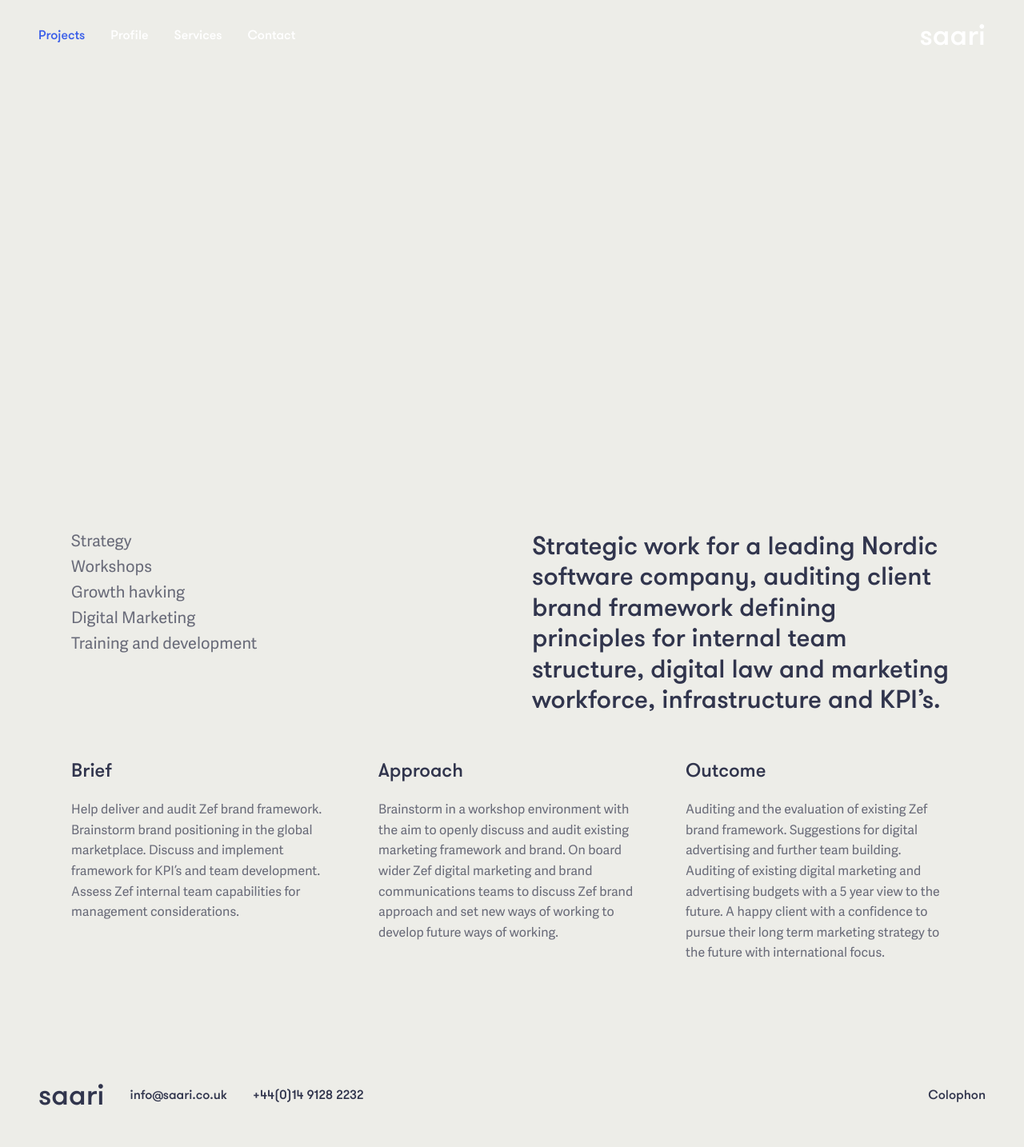
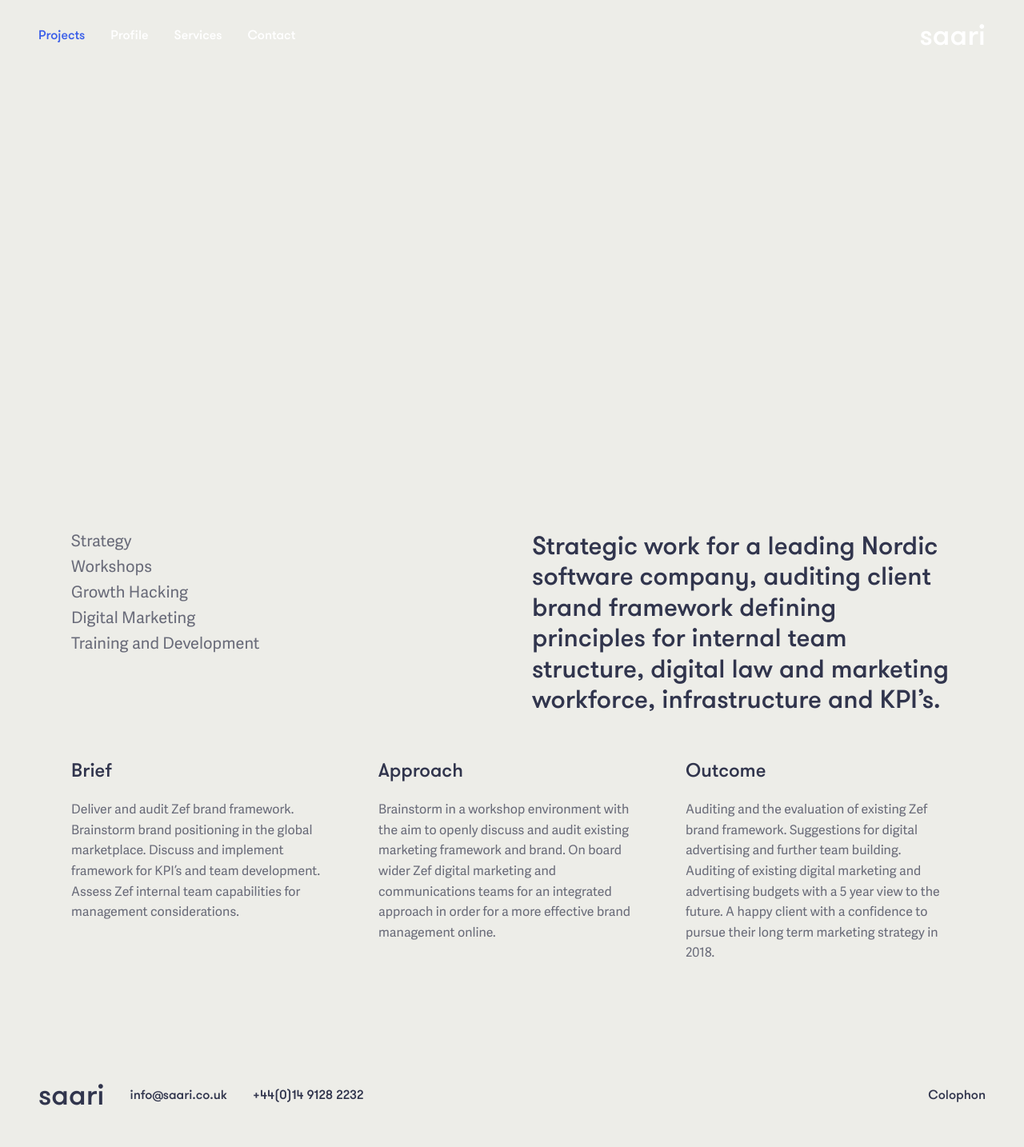
Before and after one commit to garethjohnsdesign/saari.co.uk, a Jekyll site: the page built from _projects/zef.markdown, in a window 1280 px wide. Shown: the whole page at 80% size. Built offline with Jekyll 4.4.1, drawn with Linux system fonts in a browser that asks for light colours.

Commit message:
Updated Zef

```diff
--- a/_projects/zef.markdown
+++ b/_projects/zef.markdown
@@ -10,26 +10,24 @@ is-featured: false
 services:
 - Strategy
 - 'Workshops '
-- Growth havking
+- Growth Hacking
 - Digital Marketing
-- Training and development
+- Training and Development
 feature-image: "/uploads/zef-feature.jpg"
-images:
 details:
 - title: Brief
-  text: Help deliver and audit Zef brand framework. Brainstorm brand positioning in
-    the global marketplace. Discuss and implement framework for KPI’s and team development.
+  text: Deliver and audit Zef brand framework. Brainstorm brand positioning in the
+    global marketplace. Discuss and implement framework for KPI’s and team development.
     Assess Zef internal team capabilities for management considerations.
 - title: Approach
   text: Brainstorm in a workshop environment with the aim to openly discuss and audit
     existing marketing framework and brand. On board wider Zef digital marketing and
-    brand communications teams to discuss Zef brand approach and set new ways of working
-    to develop future ways of working.
+    communications teams for an integrated approach in order for a more effective
+    brand management online.
 - title: Outcome
   text: Auditing and the evaluation of existing Zef brand framework. Suggestions for
     digital advertising and further team building. Auditing of existing digital marketing
     and advertising budgets with a 5 year view to the future. A happy client with
-    a confidence to pursue their long term marketing strategy to the future with international
-    focus.
+    a confidence to pursue their long term marketing strategy in 2018.
 layout: project
 ---
```
